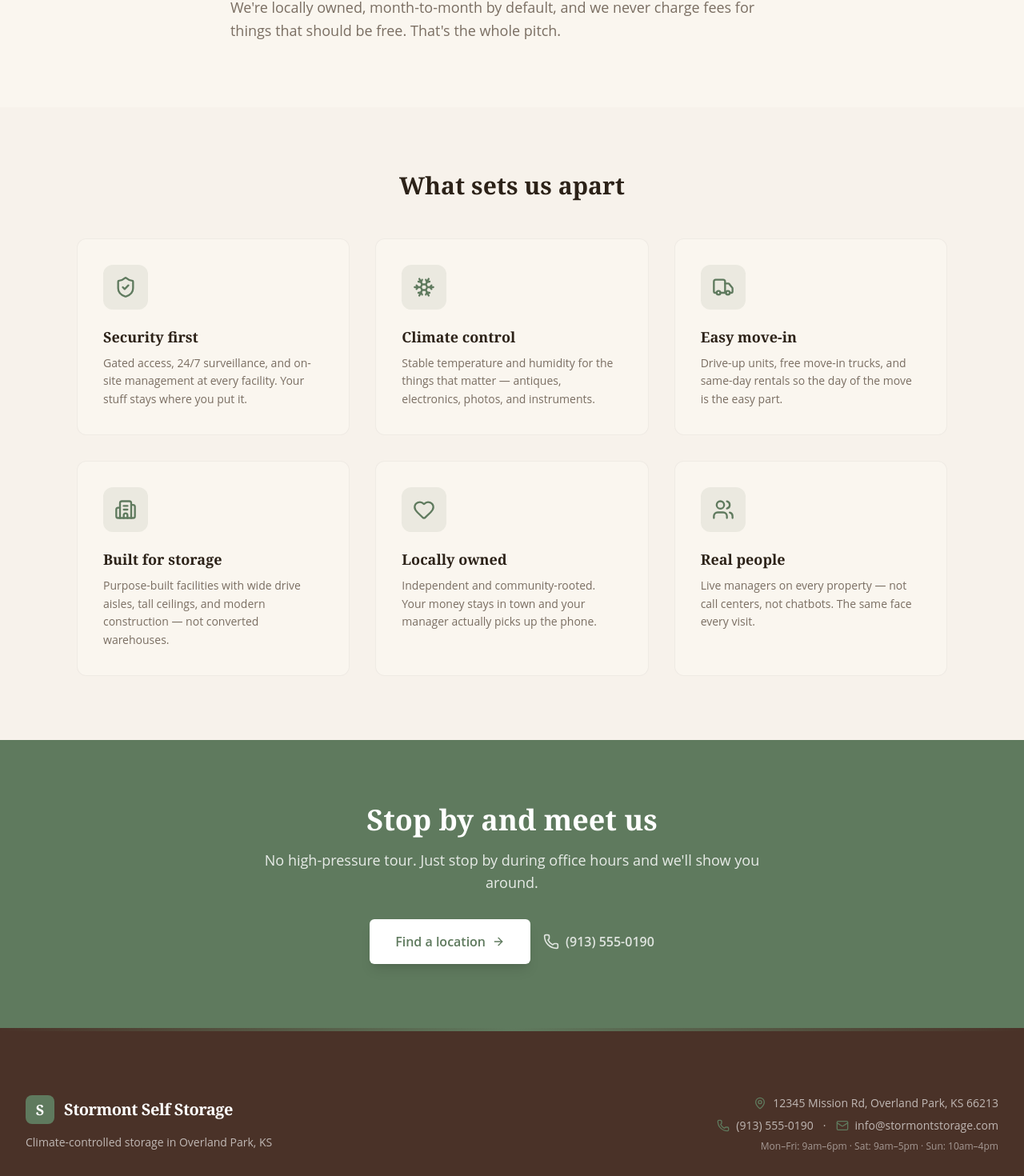
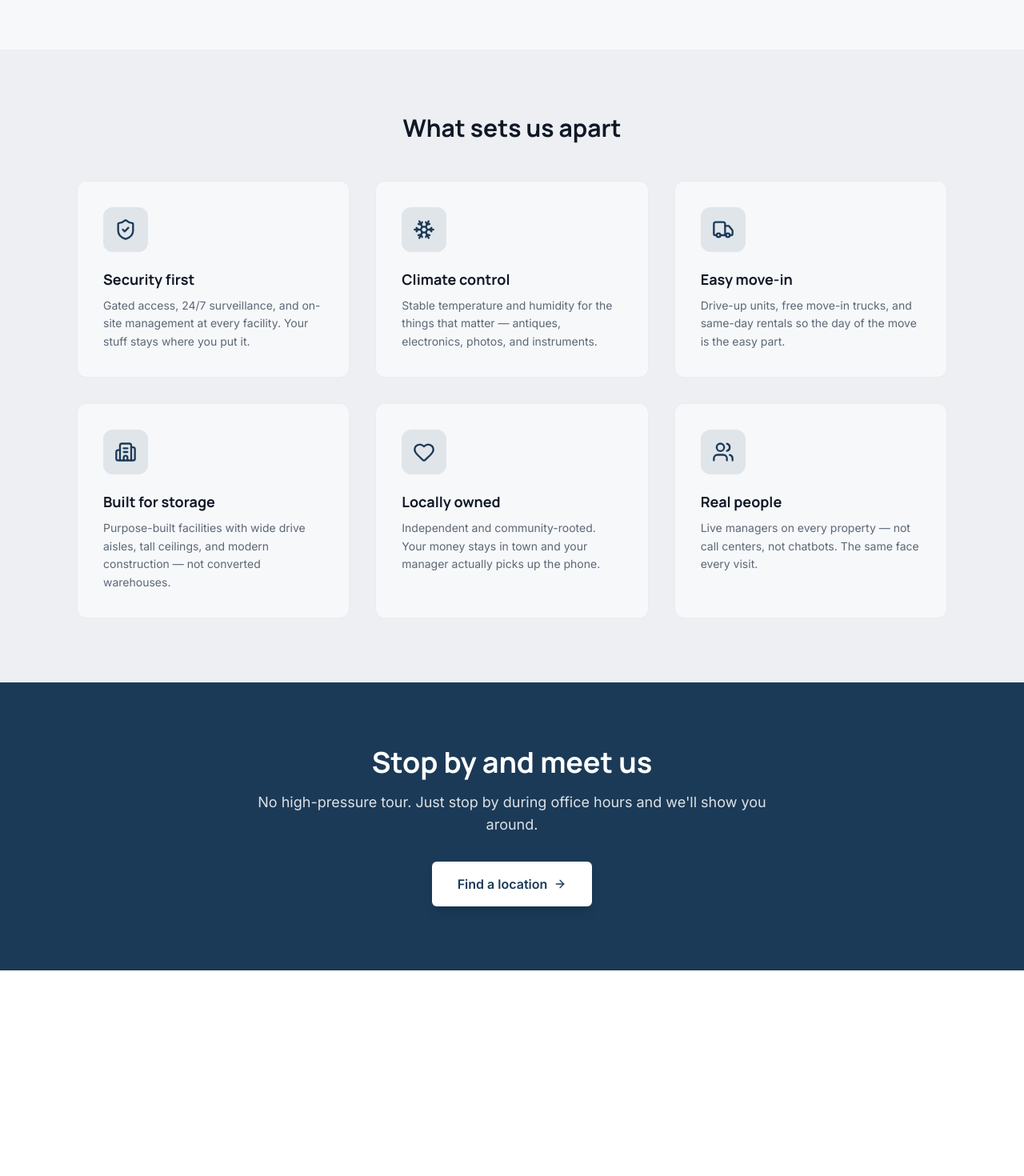
Before and after one commit to Go-Local-noCMS/nocms-dev-company-sl-test, a Next.js app: page /about in a window 1280 px wide. Shown: the part 759-2229 px from the top of the page at 80% size. After the commit the page ends 1972 px from the top, so only its background shows below. Built offline with nearby package versions, Linux system fonts and the light colour scheme.

Commit message:
feat: apply stormont-self-storage design brief for test

```diff
--- /dev/null
+++ b/design-brief.json
@@ -0,0 +1,59 @@
+{
+  "colors": {
+    "primary": "#1B3A57",
+    "secondary": "#4A5C6A",
+    "accent": "#E8922C",
+    "background": "#F7F8FA",
+    "surface": "#EDEFF3",
+    "text": "#101826",
+    "muted": "#5B6876",
+    "primaryDark": "#0F2438",
+    "primaryLight": "#2E547A",
+    "steel": "#8A97A6",
+    "steelLight": "#C7CED6",
+    "accentDark": "#B8721E",
+    "accentLight": "#FBE3BE",
+    "safetyStripe": "#F5B041",
+    "concrete": "#D8DCE1",
+    "ink": "#0A1220"
+  },
+  "typography": {
+    "headingFont": "Manrope",
+    "bodyFont": "Inter",
+    "monoFont": "JetBrains Mono",
+    "scale": "default"
+  },
+  "spacing": "default",
+  "borderRadius": "md",
+  "shadows": "subtle",
+  "mood": "Utilitarian trust meets clean modernism — a self-storage experience where pricing is transparent, booking is instant, every unit is accounted for, and every facility feels secure, well-lit, and professionally maintained",
+  "motionStyle": "subtle",
+  "layoutStyle": "utility-grid",
+  "designRules": [
+    "IDENTITY: Manrope headings at confident scale (4xl-6xl) with tight tracking and heavy weight (700-800) — numerals feel engineered, not decorative. A 4px steel-blue rule (#1B3A57) under section eyebrows signals structure; safety-amber (#E8922C) reserved for pricing callouts and primary CTAs. No pure white — warm neutral #F7F8FA ground feels like polished concrete",
+    "COLOR HIERARCHY: Deep steel-blue primary (#1B3A57) carries authority and security; slate secondary (#4A5C6A) for supporting surfaces and nav. Safety-amber accent (#E8922C) is rationed — used only on Reserve/Book CTAs, price tags (accent background with ink text), and availability badges so it retains urgency. Steel-light (#C7CED6) borders replace grey; primaryDark (#0F2438) for the footer and deep dark sections. Tabular numerals everywhere pricing appears",
+    "LAYOUT: Hero with facility search (size + location) as primary conversion tool above a facility photo. Unit-size grid as 4-column card matrix with price/sqft/features in monospace columns. Facility locator with interactive map + list. Amenities as icon-grid (6-8 items: climate, 24/7 access, video surveillance, drive-up, gated, month-to-month). FAQ accordion. Sticky availability bar on unit pages",
+    "COMPONENTS: Cards use rounded-lg (8px) with crisp 1px steel-light borders and shadow-sm (no heavy blur) — hover lifts border to primary, not translate. Buttons are rectangular-feeling (rounded-md, px-7 py-3.5, 2px border on secondary). Price tags in monospace on an accent background with ink text (bg-accent text-ink). Availability badges: green/amber/red dot + tabular label. Dividers are straight 1px steel-light rules, never gradients",
+    "DATA DISPLAY: Unit-size tables use monospace for dimensions (10x10, 5x5) and prices ($89/mo); tabular-nums for counts. Specs shown as label/value pairs with uppercase tracking-wider labels. Availability uses colored dot + word ('Available' / '2 left' / 'Waitlist'). Map pins styled as primary square markers with accent stroke on hover",
+    "CONVERSION: Sticky top nav with amber 'Reserve Unit' CTA always visible. Size calculator/guide prominently linked. Phone number and facility hours in header and footer. Month-to-month / No deposit / First month free trust bar above fold. Clear price-per-month prefix on every unit card. Reserve flow is 2-step max — no forced account creation"
+  ],
+  "designPatterns": {
+    "card": "<div className=\"bg-background rounded-lg p-6 border border-steel-light shadow-sm hover:border-primary hover:shadow-md transition-all duration-200\">",
+    "button": "<a className=\"inline-flex items-center justify-center bg-accent text-ink font-bold px-7 py-3.5 rounded-md text-base shadow-sm hover:bg-accent-dark hover:shadow-md transition-all\">",
+    "buttonSecondary": "<a className=\"inline-flex items-center justify-center bg-background text-primary font-semibold px-7 py-3.5 rounded-md text-base border-2 border-primary hover:bg-primary hover:text-background transition-all\">",
+    "heading": "<h2 className=\"font-heading text-4xl sm:text-5xl font-extrabold text-text tracking-tight\" style=\"text-wrap: balance\">",
+    "subheading": "<p className=\"text-lg text-muted leading-relaxed max-w-2xl font-body\">",
+    "badge": "<span className=\"inline-flex items-center gap-2 bg-accent-light border border-accent/30 rounded-md px-3 py-1 text-xs font-bold text-primary-dark uppercase tracking-wider font-mono\">",
+    "input": "<input className=\"w-full bg-background border border-steel-light rounded-md px-4 py-3 text-text placeholder:text-muted focus:outline-none focus:ring-2 focus:ring-primary/25 focus:border-primary transition font-body\" />",
+    "sectionBg": "bg-background",
+    "sectionAltBg": "bg-surface",
+    "sectionDarkBg": "bg-primary-dark text-background",
+    "navStyle": "sticky top-0 z-50 bg-background/95 backdrop-blur-md border-b-2 border-steel-light shadow-sm",
+    "footerStyle": "bg-primary-dark text-background border-t-4 border-accent",
+    "navButton": "<a className=\"inline-flex items-center bg-accent text-ink font-bold px-5 py-2.5 rounded-md text-sm hover:bg-accent-dark transition-all\">",
+    "iconBox": "<div className=\"h-12 w-12 rounded-md bg-primary/8 border border-primary/15 flex items-center justify-center text-primary\">",
+    "divider": "<div className=\"h-px w-full bg-steel-light\" aria-hidden=\"true\" />",
+    "statsSection": "<section className=\"bg-primary-dark text-background py-16 border-y-4 border-accent\">",
+    "pricingFeatured": "<div className=\"bg-background border-2 border-accent rounded-lg shadow-md relative\"><span className=\"absolute -top-3 left-6 bg-accent text-ink text-xs font-bold uppercase tracking-wider px-3 py-1 rounded-md\">Best Value</span>"
+  }
+}
--- /dev/null
+++ b/nocms.config.json
@@ -0,0 +1,7 @@
+{
+  "projectId": "69fc992f88d38f9a1f6f3da7",
+  "companyId": "dev-company",
+  "templateSlug": "stormont-self-storage",
+  "generatedAt": "2026-05-07T13:52:54.947Z",
+  "generator": "create-nocms-app"
+}
--- a/src/app/globals.css
+++ b/src/app/globals.css
@@ -1,27 +1,24 @@
 @import "tailwindcss";
 
 @theme {
-  /* Base palette — overridden by NoCMS design brief overlay at scaffold time */
-  --color-primary: #5F7A5E;
-  --color-secondary: #B5654A;
-  --color-accent: #C4882B;
-  --color-background: #FAF6EF;
-  --color-surface: #F7F2EB;
-  --color-text: #2C2218;
-  --color-muted: #7A6E62;
+  --color-primary: #1B3A57;
+  --color-secondary: #4A5C6A;
+  --color-accent: #E8922C;
+  --color-background: #F7F8FA;
+  --color-surface: #EDEFF3;
+  --color-text: #101826;
+  --color-muted: #5B6876;
+  --color-primary-dark: #0F2438;
+  --color-primary-light: #2E547A;
+  --color-steel: #8A97A6;
+  --color-steel-light: #C7CED6;
+  --color-accent-dark: #B8721E;
+  --color-accent-light: #FBE3BE;
+  --color-safety-stripe: #F5B041;
+  --color-concrete: #D8DCE1;
+  --color-ink: #0A1220;
 
-  /* Extended palette */
-  --color-primary-dark: #3E5A3D;
-  --color-primary-light: #DDE8DC;
-  --color-secondary-dark: #8E4A33;
-  --color-secondary-light: #F2DDD4;
-  --color-accent-light: #F5E6C8;
-  --color-sand: #E8DCC8;
-  --color-linen: #F7F2EB;
-  --color-warm-brown: #6B4D3A;
-  --color-rich-brown: #4A3228;
-
-  --font-heading: "Libre Baskerville", ui-serif, Georgia, serif;
-  --font-body: "Open Sans", ui-sans-serif, system-ui, sans-serif;
+  --font-heading: "Manrope", ui-sans-serif, system-ui, sans-serif;
+  --font-body: "Inter", ui-sans-serif, system-ui, sans-serif;
   --font-mono: "JetBrains Mono", ui-monospace, monospace;
 }
--- a/src/app/layout.tsx
+++ b/src/app/layout.tsx
@@ -1,12 +1,14 @@
 import type { Metadata } from "next";
-import { Navbar } from "@/components/layout/Navbar";
-import { Footer } from "@/components/layout/Footer";
 import "./globals.css";
 
 export const metadata: Metadata = {
-  title: "NoCMS Site",
+  title: "test",
   description: "Built with NoCMS",
 };
+
+// Inspector script is gated server-side by env (set only by the editor when
+// spawning preview dev servers). The script self-no-ops without ?nocms-edit=1.
+const editorOrigin = process.env.NEXT_PUBLIC_APP_ORIGIN;
 
 export default function RootLayout({
   children,
@@ -15,10 +17,17 @@ export default function RootLayout({
 }) {
   return (
     <html lang="en">
-      <body className="font-body antialiased text-text bg-background">
-        <Navbar />
-        <main id="main-content">{children}</main>
-        <Footer />
+      <head>
+        <link
+          href="https://fonts.googleapis.com/css2?family=Manrope:wght@400;500;600;700&family=Inter:wght@400;500;600;700&family=JetBrains+Mono:wght@400;500;600;700&display=swap"
+          rel="stylesheet"
+        />
+        {editorOrigin && (
+          <script async src={`${editorOrigin}/nocms-inspector.js`} />
+        )}
+      </head>
+      <body className="font-body antialiased">
+        {children}
       </body>
     </html>
   );
--- a/src/skin.config.ts
+++ b/src/skin.config.ts
@@ -1,38 +1,14 @@
-export interface SkinConfig {
-  /** Brand / company name */
-  brandName: string;
-  /** Primary tagline */
-  tagline: string;
-  /** Hero layout variant */
-  heroVariant: "video" | "search" | "image" | "simple";
-  /** Default facility slug — used to deep-link reserve / rent CTAs to the right location */
-  primaryFacilitySlug?: string;
-  /** Customer-facing phone number */
-  contactPhone?: string;
-  /** Customer-facing email */
-  contactEmail?: string;
-  /** Primary mailing / business address */
-  primaryAddress?: {
-    line1: string;
-    city: string;
-    state: string;
-    zip: string;
-  };
-}
+import type { SkinConfig } from "@/lib/skin";
 
-const skinConfig: SkinConfig = {
+const config: SkinConfig = {
+  heroVariant: "search",
+  dividerMotif: "line",
+  backgroundPattern: "none",
   brandName: "Stormont Self Storage",
-  tagline: "Climate-controlled storage in Overland Park, KS",
-  heroVariant: "search",
-  primaryFacilitySlug: "stormont-overland-park",
-  contactPhone: "(913) 555-0190",
-  contactEmail: "info@stormontstorage.com",
-  primaryAddress: {
-    line1: "12345 Mission Rd",
-    city: "Overland Park",
-    state: "KS",
-    zip: "66213",
-  },
+  tagline: "Space You Can Trust, Rent Month-to-Month",
+  phone: "(800) 555-0199",
+  address: "2400 Industrial Way, Stormont, TX 75001",
+  email: "info@stormontstorage.com",
 };
 
-export default skinConfig;
+export default config;
```
